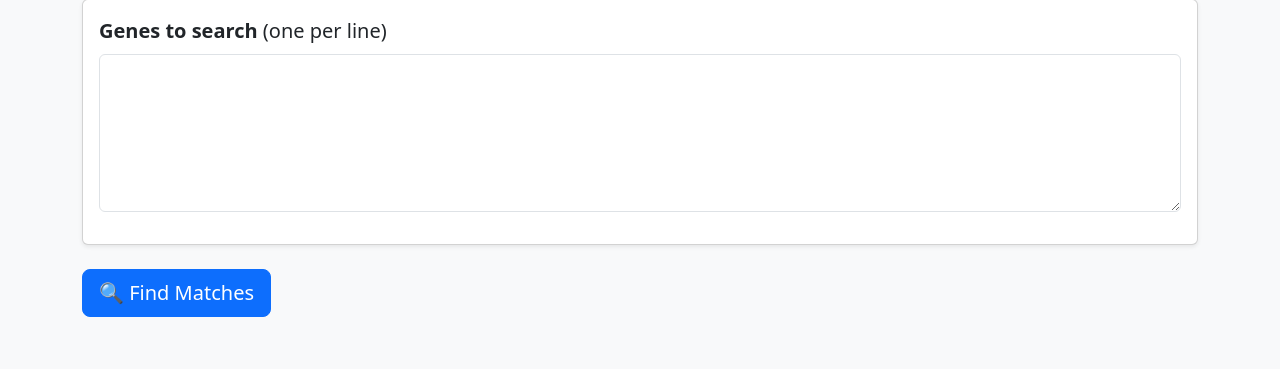
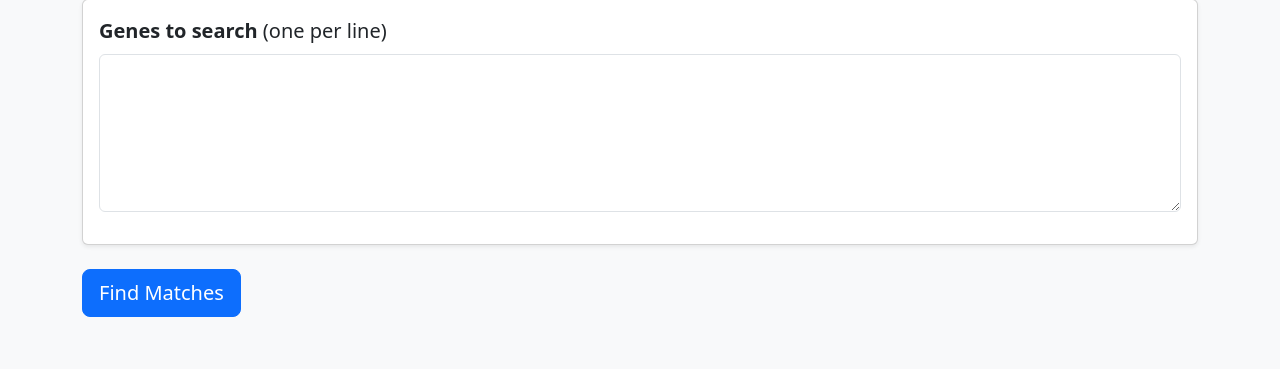
Before and after one commit to ruvilonix/sick-genes, a Django app: page /search/identify/gene/ in a window 1280 px wide. Shown: the part 177-546 px from the top of the page. Run offline with Django 5.2, Linux system fonts and the light colour scheme; parts of the project's set-up code (start-up, migrations or seed data) failed here and were passed over.

Commit message:
removed emoji from search form submit

```diff
--- a/sickgenes/templates/sickgenes/molecule_match.html
+++ b/sickgenes/templates/sickgenes/molecule_match.html
@@ -80,7 +80,7 @@
             </table>
         {% endif %}
 
-        <button type="submit" name="find_matches" value="Submit" class="btn btn-primary btn-lg">🔍 Find Matches</button>
+        <button type="submit" name="find_matches" value="Submit" class="btn btn-primary btn-lg">Find Matches</button>
 
 
         {# One Match Found #}
```
